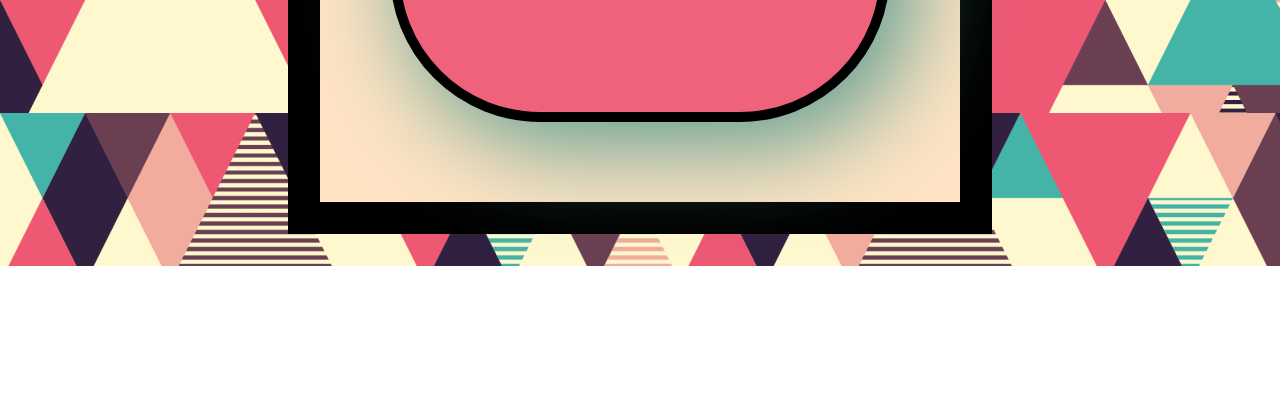
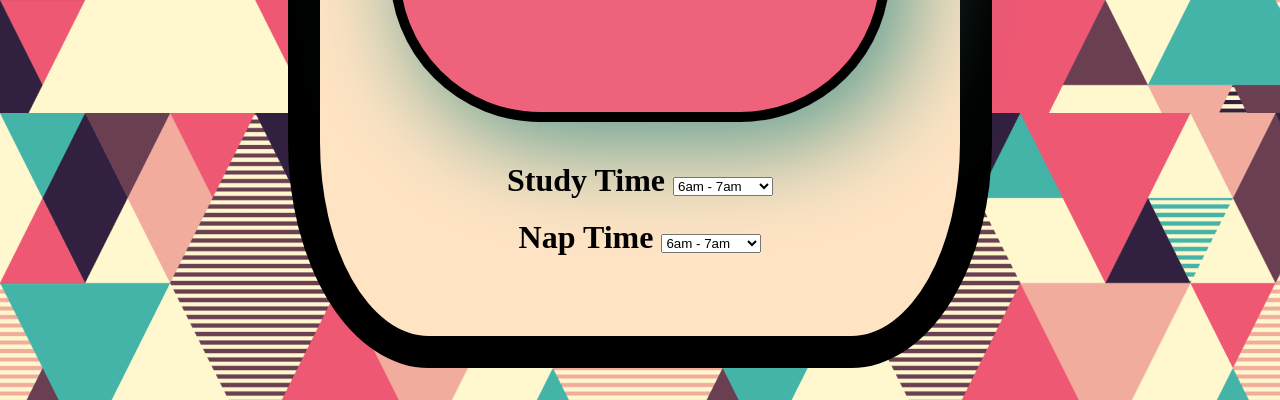
Before and after one commit to thomas-nelson23/Clockwork, a plain HTML site: page index.html in a window 1280 px wide. Shown: the part 793-1193 px from the top of the page. Before the commit the page ends 1059 px from the top, so only its background shows below. Drawn offline with Linux system fonts and the light colour scheme; a web font is replaced by a local one.

Commit message:
got rid of dropdown added select and it works

```diff
--- a/index.html
+++ b/index.html
@@ -1,31 +1,88 @@
 <!DOCTYPE html>
 <html lang="en">
+
 <head>
   <meta charset="UTF-8" />
   <meta name="viewport" content="width=device-width, initial-scale=1.0" />
   <meta http-equiv="X-UA-Compatible" content="ie=edge" />
   <title>I am a clock.</title>
-    <link
-      href="https://fonts.googleapis.com/css?family=Vibes&display=swap"
-      rel="stylesheet"
-    />
-    <link
-      href="https://fonts.googleapis.com/css?family=Play&display=swap"
-      rel="stylesheet"
-    />
+  <link href="https://fonts.googleapis.com/css?family=Vibes&display=swap" rel="stylesheet" />
+  <link href="https://fonts.googleapis.com/css?family=Play&display=swap" rel="stylesheet" />
   <link rel="stylesheet" href="/style.css" />
 </head>
-  <body>
+
+<body id="body">
   <header>
-      <h1>THIS IS A CLOCK</h1>
+    <h1 id="title">THIS IS A CLOCK</h1>
   </header>
-
-    <!-- <div id="button">
-      <button onclick="myFunction()">Try it</button>
-    </div> -->
 
   <div id="clock"></div>
 
+
+
+  <div id="studyTime" class="select">
+    Study Time
+    <select id="study">
+      <option value=0>12am - 1am</option>
+      <option value=1>1am - 2am</option>
+      <option value=2>2am - 3am</option>
+      <option value=3>3am - 4am</option>
+      <option value=4>4am - 5am</option>
+      <option value=5>5am - 6am</option>
+      <option value=6 selected>6am - 7am</option>
+      <option value=7>7am - 8am</option>
+      <option value=8>8am - 9am</option>
+      <option value=9>9am - 10am</option>
+      <option value=10>10am - 11am</option>
+      <option value=11>11am - 12pm</option>
+      <option value=12>12pm - 1pm</option>
+      <option value=13>1pm - 2pm</option>
+      <option value=14>2pm - 3pm</option>
+      <option value=15>3pm - 4pm</option>
+      <option value=16>4pm - 5pm</option>
+      <option value=17>5pm - 6pm</option>
+      <option value=18>6pm - 7pm</option>
+      <option value=19>7pm - 8pm</option>
+      <option value=20>8pm - 9pm</option>
+      <option value=21>9pm - 10pm</option>
+      <option value=22>10pm - 11pm</option>
+      <option value=23>11pm - 12am</option>
+    </select>
+  </div>
+
+  <div id="napTime" class="select">
+    Nap Time
+    <select id="nap">
+      <option value=0>12am - 1am</option>
+      <option value=1>1am - 2am</option>
+      <option value=2>2am - 3am</option>
+      <option value=3>3am - 4am</option>
+      <option value=4>4am - 5am</option>
+      <option value=5>5am - 6am</option>
+      <option value=6 selected>6am - 7am</option>
+      <option value=7>7am - 8am</option>
+      <option value=8>8am - 9am</option>
+      <option value=9>9am - 10am</option>
+      <option value=10>10am - 11am</option>
+      <option value=11>11am - 12pm</option>
+      <option value=12>12pm - 1pm</option>
+      <option value=13>1pm - 2pm</option>
+      <option value=14>2pm - 3pm</option>
+      <option value=15>3pm - 4pm</option>
+      <option value=16>4pm - 5pm</option>
+      <option value=17>5pm - 6pm</option>
+      <option value=18>6pm - 7pm</option>
+      <option value=19>7pm - 8pm</option>
+      <option value=20>8pm - 9pm</option>
+      <option value=21>9pm - 10pm</option>
+      <option value=22>10pm - 11pm</option>
+      <option value=23>11pm - 12am</option>
+    </select>
+  </div>
+
   <script src="/script.js"></script>
+
+
 </body>
+
 </html>
--- a/script.js
+++ b/script.js
@@ -1,15 +1,30 @@
-var updateTime = function() {
+var updateTime = function () {
   var clockTime = new Date();
   var clockSpace = document.getElementById("clock");
   var meridian = "AM";
-  var military = false;
+  var mHours = clockTime.getHours();
 
   var hours = clockTime.getHours();
   var minutes = clockTime.getMinutes();
   var seconds = clockTime.getSeconds();
 
-  //chooses AM/PM and adjusts from military time
+  var button = document.querySelector("a", "click");
 
+  //function timeSelect fires when dropdown item is selected
+  //document.addEventListener("click", timeSelect);
+  // a.onclick = timeSelect;
+  // document.getElementsById("1").onclick = timeSelect();
+
+  // function timeSelect() {
+  //   let tester = document.getElementsByClassName("time").id;
+  //   console.log(button);
+  //   document.getElementById("body").style.backgroundColor = "blue";
+  // }
+
+
+
+
+  //AM-PM logic and 24hr to 12hr adjustment
   if (hours > 11) {
     meridian = "PM";
   }
@@ -29,13 +44,42 @@ var updateTime = function() {
     seconds = "0" + seconds;
   }
 
+
+  console.log(studyWindow)
   //displays time
   clockSpace.innerHTML = hours + ":" + minutes + ":" + seconds + " " + meridian;
+
+
+
+  //changes backround during studyTime
+  if (mHours == studyWindow.value) {
+    document.getElementById("body").style.backgroundImage = "url('study.png')";
+    document.getElementById("title").innerHTML = "Study Time!";
+
+  } else {
+
+    //document.getElementById("title").innerHTML = "THIS IS A CLOCK.";
+  }
+
+
+  //changes background during nap time
+  if (mHours == napWindow.value) {
+    document.getElementById("body").style.backgroundImage = "url('nap.jpg')";
+    document.getElementById("title").innerHTML = "Nap Time!";
+  } else {
+    // document.getElementById("title").innerHTML = "THIS IS A CLOCK.";
+  }
+
+  if (mHours != napWindow.value && mHours != studyWindow.value) {
+    document.getElementById("body").style.backgroundImage = 'none';
+    document.getElementById("title").innerHTML = "THIS IS A CLOCK.";
+  }
 };
 
+//clock update every second
 var oneSecond = 1000;
 setInterval(updateTime, oneSecond);
 
-// myFunction() {
-//     military = !military;
-// }
+
+var studyWindow = document.querySelector("#study");
+var napWindow = document.querySelector("#nap");
--- a/style.css
+++ b/style.css
@@ -6,6 +6,7 @@ html {
   --primary: rgb(80, 151, 139);
   --secondary: rgb(238, 99, 123);
 }
+
 
 body {
   display: flex;
@@ -18,10 +19,12 @@ body {
   border: 2em solid;
   text-align: center;
   margin: 2em;
+  border-radius: 20%;
 }
 
 header {
   justify-content: center;
+  font-weight: 900;
 }
 
 h1 {
@@ -46,4 +49,13 @@ h1 {
   border-radius: 30%;
   box-shadow: 20px 20px 100px var(--primary);
   justify-content: center;
+  margin-bottom: 20px;;
 }
+
+
+
+.select {
+font-weight: 800;
+font-size: 2em;
+margin-top: 20px;
+}
```
Also changed, not shown: nap.jpg (added), party.png (added), study.png (added). Lines whose indentation alone changed are shown as unchanged.
